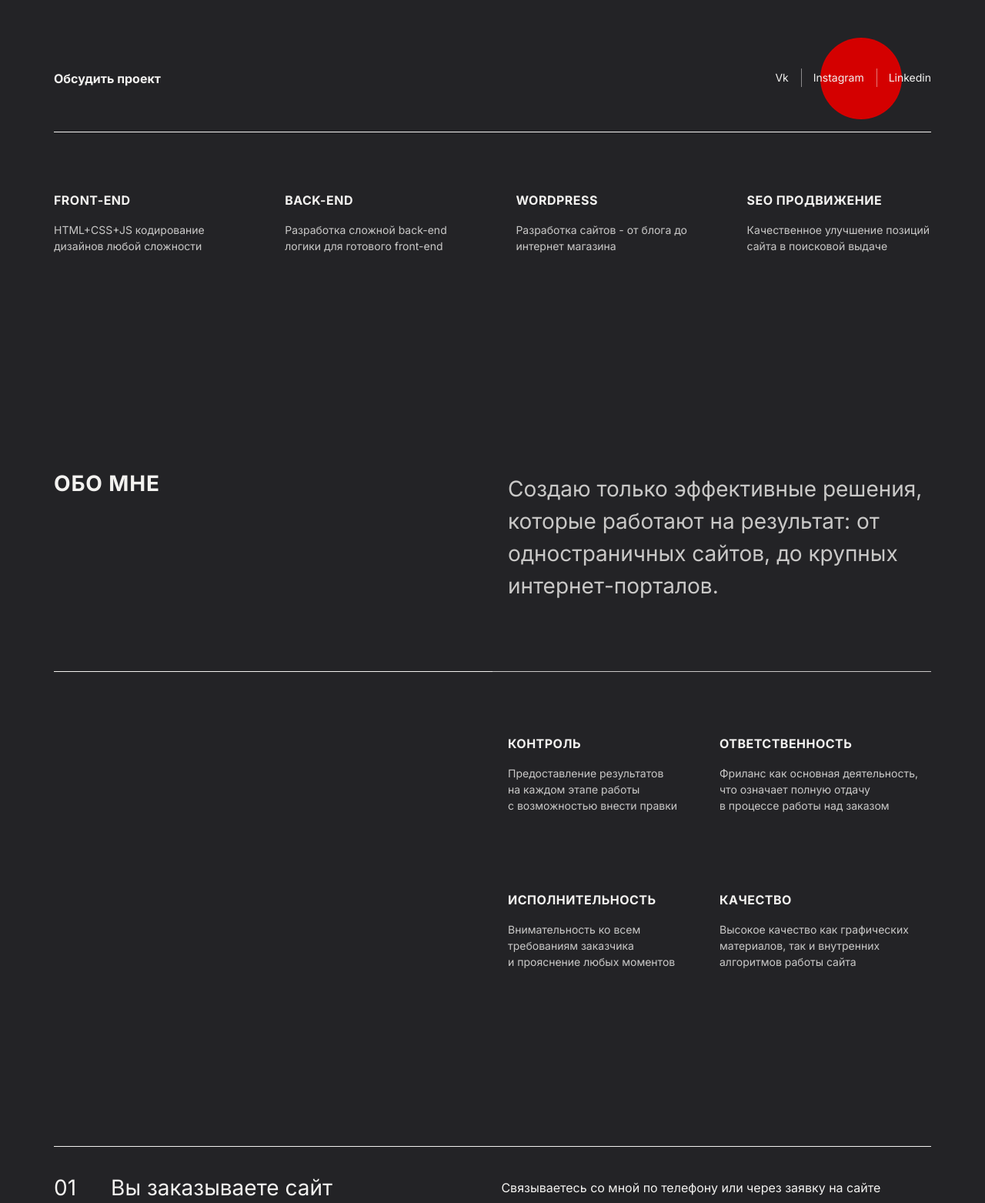
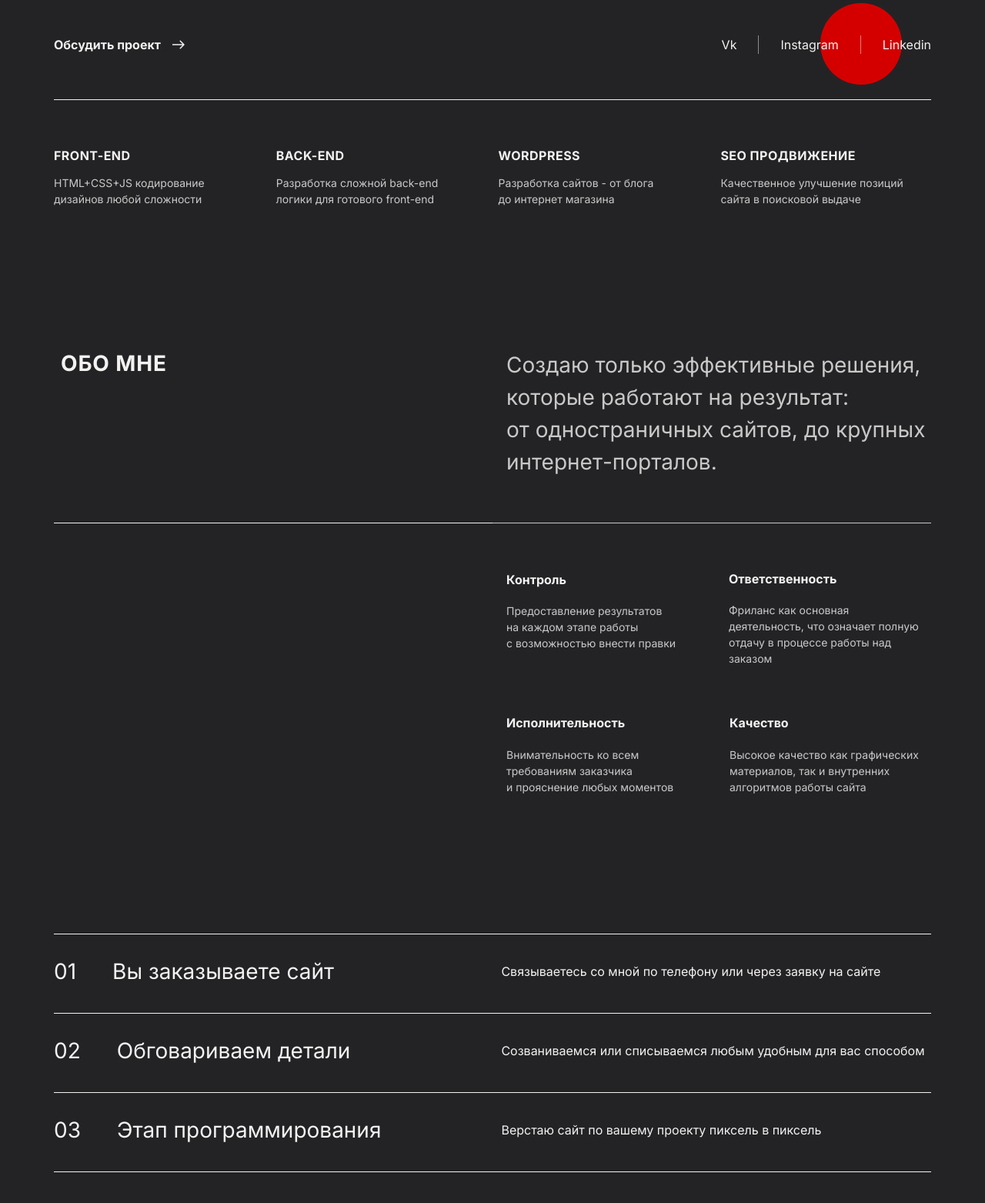
Before and after one commit to artur162/Portfolio, a plain HTML site: page index.html in a window 1280 px wide. Shown: the part 770-2333 px from the top of the page at 77% size. Drawn offline with Linux system fonts and the light colour scheme.

Commit message:
We revive the site

```diff
--- a/css/style.css
+++ b/css/style.css
@@ -3,45 +3,45 @@ body {
   font-size: 14px;
 }
 
-.darck {
+.dark {
   background-color: #232326;
   color: #f3f2f0;
 }
 
-.darck .nav__link {
+.dark .nav-link {
   color: #f3f2f0;
 }
 
-.darck .circle circle {
+.dark .circle {
   fill: #d40000;
 }
 
-.darck .triangle path {
-  fill: #fff;
+.dark .triangle {
+  fill: #ffffff;
 }
 
-.darck .social,
-.darck .steps__item,
-.darck .abaut__title,
-.darck .abaut__description {
+.dark .social,
+.dark .steps-item,
+.dark .about-title,
+.dark .about-description {
   border-bottom: 1px solid #f3f2f0;
 }
 
-.darck .steps__item:first-child {
+.dark .steps-item:first-child {
   border-top: 1px solid #f3f2f0;
 }
 
 .light {
-  background-color: #f3f2f0;
+  background-color: #e5e5e5;
   color: #010101;
 }
 
-.light .nav__link {
+.light .nav-link {
   color: #010101;
 }
 
 .light .circle circle {
-  fill: #fff;
+  fill: #ffffff;
 }
 
 .light .triangle path {
@@ -49,133 +49,151 @@ body {
 }
 
 .light .social,
-.light .steps__item,
-.light.abaut__title,
-.light .abaut__description {
+.light .steps-item,
+.light .about-title,
+.light .about-description {
   border-bottom: 1px solid #010101;
 }
 
-.light .steps__item:first-child {
+.light .steps-item:first-child {
   border-top: 1px solid #010101;
 }
 
 .wrapper {
   max-width: 1140px;
   margin: 0 auto;
-  padding: 0 15px;
+  padding-left: 10px;
+  padding-right: 10px;
 }
 
 .header {
   display: flex;
   justify-content: space-between;
   padding-top: 40px;
-  margin-bottom: 60px;
+  padding-bottom: 65px;
 }
 
 .nav {
+  display: flex;
   list-style-type: none;
-  padding-left: 0;
+  padding-left: 10px;
   margin: 0;
-  display: flex;
-  font-weight: 400;
 }
 
-.nav__item {
-  padding: 0 16px;
+.nav-item {
+  padding-left: 14px;
+  padding-right: 14px;
 }
 
-.nav__item:first-child {
+.nav-item:first-child {
   padding-left: 0;
 }
 
-.nav__item:last-child {
+.nav-item:last-child {
   padding-right: 0;
 }
 
-.nav__link {
+.nav-link {
+  line-height: 150%;
   text-decoration: none;
+  transition: 0.2s color ease;
 }
 
-.nav__link:hover {
+.nav-link:hover {
   color: #d40000;
 }
 
-.nav__info .nav__item {
+.nav-info .nav-item {
   position: relative;
 }
 
-.nav__info .nav__item::before {
+.nav-info .nav-item::before {
   content: "";
-  position: absolute;
   display: block;
   width: 1px;
   height: 24px;
+  background-color: rgba(243, 242, 240, 0.5);
+  position: absolute;
   left: 0;
   top: calc(50% - 12px);
-  background-color: rgba(243, 242, 240, 0.5);
 }
 
-.nav__info .nav__item:first-child::before {
+.nav-info .nav-item:first-child::before {
   display: none;
 }
 
 .photo {
-  display: block;
+  margin-bottom: 115px;
   width: 100%;
-  margin-bottom: 120px;
+}
+
+.circle-main {
+  width: 253px;
+  height: 253px;
+  position: absolute;
+  left: -128px;
+  top: calc(50% - 126px);
+  z-index: 1;
+}
+
+.triangle {
+  position: absolute;
+  left: -151px;
+  top: -16px;
+  z-index: 2;
 }
 
 .main {
   position: relative;
 }
 
-.circle__main {
-  width: 253px;
-  height: 253px;
-  position: absolute;
-  left: -130px;
-  top: -45px;
-  z-index: 1;
-}
-
-.triangle {
-  position: absolute;
-  left: -150px;
-  top: -20px;
-  z-index: 2;
-}
-
 .main .title-h1 {
   position: relative;
   z-index: 4;
+  margin-bottom: 38px;
 }
 
 .name {
   font-size: 28px;
-  font-weight: 400;
+  line-height: 150%;
   position: relative;
   z-index: 3;
+  margin: 0;
 }
 
 .title-h1 {
+  font-weight: bold;
   font-size: 74px;
-  font-weight: 700;
+  line-height: 50px;
+  letter-spacing: 0.03em;
   text-transform: uppercase;
 }
 
 .social {
   display: flex;
   justify-content: space-between;
-  padding-bottom: 60px;
-  padding-top: 100px;
+  padding-bottom: 46px;
+  margin-top: 120px;
+}
+
+.social-item:last-child {
+  position: relative;
 }
 
 .project {
+  font-size: 16px;
+  line-height: 150%;
+  font-weight: 700;
   margin: 0;
   display: flex;
   align-items: center;
-  font-size: 16px;
-  font-weight: 700;
+  padding-bottom: 11px;
+  transition: 0.2s border-bottom ease;
+  border-bottom: 2px solid transparent;
+}
+
+.project:hover {
+  border-bottom: 2px solid #f3f2f0;
 }
 
 .project-img {
@@ -186,121 +204,164 @@ body {
   margin-left: 15px;
 }
 
-.social__item:last-child {
+.nav-social .nav-link {
+  font-size: 16px;
+}
+
+.nav-social .nav-item {
+  padding-left: 29px;
+  padding-right: 28px;
+}
+
+.nav-social .nav-item:last-child {
+  padding-right: 0;
+}
+
+.nav-social .nav-item {
   position: relative;
 }
 
-.circle__nav {
+.nav-social .nav-item::before {
+  content: "";
+  display: block;
+  width: 1px;
+  height: 24px;
+  background-color: rgba(243, 242, 240, 0.5);
+  position: absolute;
+  left: 0;
+  top: calc(50% - 12px);
+}
+
+.nav-social .nav-item:first-child::before {
+  display: none;
+}
+
+.circle-nav {
   width: 106px;
   height: 106px;
   position: absolute;
   right: 38px;
-  top: calc(50% - 53px);
-  z-index: 1;
-}
-
-.nav__info {
-  position: relative;
-  z-index: 2;
+  top: calc(50% - 60px);
 }
 
 .skill {
   display: flex;
   justify-content: space-between;
-  padding-top: 60px;
-  margin-bottom: 180px;
+  padding-top: 47px;
 }
 
-.skill__item {
-  flex: 0 0 21%;
-}
-
-.title-h3 {
-  font-weight: 700;
-  font-size: 16px;
-  line-height: 150%;
+.skill .title-h3 {
   letter-spacing: 0.03em;
   text-transform: uppercase;
 }
 
-.description  {
+.scill-item {
+  flex: 0 0 21%;
+  margin-right: 3%;
+}
+
+.skill .description {
   line-height: 150%;
   opacity: 0.8;
 }
 
-.abaut {
-  display: grid;
-  grid-template: 349px / repeat(4, 1fr);
-  margin-bottom: 180px;
+.title-h3 {
+  font-size: 16px;
+  font-weight: 700;
 }
 
-.abaut__title {
+.about-item > p {
+  margin-top: 0;
+  margin-bottom: 0;
+}
+
+.about-item .title-h3 {
+  margin-bottom: 21px;
+}
+
+.section-about {
+  padding-top: 108px;
+}
+
+.about {
+  display: grid;
+  grid-template: 289px / repeat(4, 1fr);
+}
+
+.about-title {
   grid-column: 1/3;
   grid-row: 1/2;
+  font-weight: 700;
   font-size: 28px;
-  font-weight: 700;
+  line-height: 150%;
   letter-spacing: 0.03em;
   text-transform: uppercase;
   padding-top: 60px;
-  padding-bottom: 60px;
+  padding-left: 9px;
 }
 
-.abaut__description {
+.about-description {
   grid-column: 3/5;
   grid-row: 1/2;
+  padding: 62px 4px 62px 18px;
   font-size: 28px;
   line-height: 150%;
   opacity: 0.8;
-  padding: 62px 10px 62px 20px;
 }
 
-.abaut-01 {
+.about-item .description {
+  line-height: 150%;
+  opacity: 0.8;
+}
+
+.about-01 {
   grid-column: 3/4;
   grid-row: 2/3;
-  padding: 65px 20px 35px 20px;
+  padding: 48px 4px 35px 18px;
 }
 
-.abaut-02 {
+.about-02 {
   grid-column: 4/5;
   grid-row: 2/3;
-  padding: 65px 10px 35px 10px;
+  padding: 47px 5px 35px 22px;
 }
-.abaut-03 {
+
+.about-03 {
   grid-column: 3/4;
   grid-row: 3/4;
-  padding: 35px 20px;
+  padding: 13px 18px;
 }
 
-.abaut-04 {
+.about-04 {
   grid-column: 4/5;
   grid-row: 3/4;
-  padding: 35px 10px 35px 10px;
+  padding: 13px 11px 13px 23px;
 }
 
-.section__steps {
-  padding-bottom: 190px;
+.section-steps {
+  padding-top: 167px;
+  padding-bottom: 180px;
 }
 
-.steps__item {
+.steps-item {
   display: flex;
   justify-content: space-between;
   align-items: center;
+  padding-top: 10px;
+  padding-bottom: 15px;
   line-height: 150%;
-  padding-top: 15px;
-  padding-bottom: 15px;
 }
 
-.steps__title {
+.steps-title {
   font-size: 28px;
 }
 
-.steps__title span {
-  margin-right: 45px;
+.steps-title span {
+  margin-right: 47px;
 }
 
-.steps__description {
+.steps-description {
   font-size: 16px;
-  line-height: 150%;
   flex: 0 0 49%;
   max-width: 49%;
 }
--- a/index.html
+++ b/index.html
@@ -12,155 +12,131 @@
 </head>
 
 <body>
-  <div class="darck">
+  <div class="dark">
     <div class="wrapper">
       <header class="header">
-        <nav class="header__nav">
+        <nav>
           <ul class="nav">
-            <li class="nav__item">
-              <a class="nav__link" href="#">Обо мне</a>
-            </li>
-            <li class="nav__item">
-              <a class="nav__link" href="#">Портфолио</a>
-            </li>
-            <li class="nav__item">
-              <a class="nav__link" href="#">Этапы работ</a>
-            </li>
-            <li class="nav__item">
-              <a class="nav__link" href="#">Цены</a>
-            </li>
-            <li class="nav__item">
-              <a class="nav__link" href="#">Обратная связь</a>
-            </li>
+            <li class="nav-item"><a class="nav-link" href="#">Обо мне</a></li>
+            <li class="nav-item"><a class="nav-link" href="#">Портфолио</a></li>
+            <li class="nav-item"><a class="nav-link" href="#">Этапы работ</a></li>
+            <li class="nav-item"><a class="nav-link" href="#">Цены</a></li>
+            <li class="nav-item"><a class="nav-link" href="#">Обратная связь</a></li>
           </ul>
         </nav>
-        <ul class="nav nav__info">
-          <li class="nav__item">
-            <a class="nav__link" href="tel:+79237777777">8 923 777-77-77</a>
-          </li>
-          <li class="nav__item">
-            <a class="nav__link" href="mailto:alexdev@gmail.com">
-              alexdev@gmail.com
-            </a>
-          </li>
+
+        <ul class="nav nav-info">
+          <li class="nav-item"><a class="nav-link" href="tel:+79237777777">8 923 777-77-77</a></li>
+          <li class="nav-item"><a class="nav-link" href="mailto:alexdev@gmail.com">alexdev@gmail.com</a></li>
         </ul>
       </header>
-      <img class="photo" src="img/photo.png" alt="фото" />
+
+      <img class="photo" src="img/photo.png" alt="фото">
+
       <main>
         <div class="main">
-          <svg class="circle circle__main" viewBox="0 0 253 253" xmlns="http://www.w3.org/2000/svg">
+          <svg class="circle circle-main" viewBox="0 0 253 253" xmlns="http://www.w3.org/2000/svg">
             <circle cx="126.5" cy="126.5" r="126.5" />
           </svg>
 
           <svg class="triangle" width="66" height="72" viewBox="0 0 66 72" xmlns="http://www.w3.org/2000/svg">
-            <path d="M33 0L65.909 71.25H0.0910339L33 0Z">
+            <path d="M33 0L65.909 71.25H0.0910339L33 0Z" />
           </svg>
 
           <p class="name">Александр Антропов</p>
           <h1 class="title-h1">web-разработчик</h1>
         </div>
         <div class="social">
-          <div class="social__item">
+          <div class="social-item">
             <p class="project">
               <span>Обсудить проект</span>
-              <span class="project__img"></span>
+              <span class="project-img"></span>
             </p>
           </div>
-          <div class="social__item">
-            <svg class="circle circle__nav" viewBox="0 0 253 253" xmlns="http://www.w3.org/2000/svg">
+
+          <div class="social-item">
+            <svg class="circle circle-nav" viewBox="0 0 253 253" xmlns="http://www.w3.org/2000/svg">
               <circle cx="126.5" cy="126.5" r="126.5" />
             </svg>
-            <ul class="nav nav__info">
-              <li class="nav__item">
-                <a class="nav__link" href="#" target="black">Vk</a>
-              </li>
-              <li class="nav__item">
-                <a class="nav__link" href="#" target="black">Instagram</a>
-              </li>
-              <li class="nav__item">
-                <a class="nav__link" href="#" target="black">Linkedin</a>
-              </li>
+            <ul class="nav nav-social">
+              <li class="nav-item"><a href="#" class="nav-link" target="_black">Vk</a></li>
+              <li class="nav-item"><a href="#" class="nav-link" target="_black">Instagram</a></li>
+              <li class="nav-item"><a href="#" class="nav-link" target="_black">Linkedin</a></li>
             </ul>
           </div>
         </div>
+
         <div class="skill">
-          <div class="skill__item">
+          <div class="scill-item">
             <h3 class="title-h3">FRONT-END</h3>
-            <p class="description">
-              HTML+CSS+JS кодирование дизайнов любой сложности
-            </p>
+            <p class="description">HTML+CSS+JS кодирование дизайнов любой сложности</p>
           </div>
-
-          <div class="skill__item">
+          <div class="scill-item">
             <h3 class="title-h3">Back-end</h3>
-            <p class="description">
-              Разработка сложной back-end логики для готового front-end
-            </p>
+            <p class="description">Разработка сложной back-end логики для готового front-end</p>
           </div>
-
-          <div class="skill__item">
+          <div class="scill-item">
             <h3 class="title-h3">WORDPRESS</h3>
-            <p class="description">
-              Разработка сайтов - от блога до интернет магазина
-            </p>
+            <p class="description">Разработка сайтов - от блога до&nbsp;интернет магазина</p>
           </div>
-
-          <div class="skill__item">
+          <div class="scill-item">
             <h3 class="title-h3">SEO продвижение</h3>
-            <p class="description">
-              Качественное улучшение позиций сайта в поисковой выдаче
+            <p class="description">Качественное улучшение позиций сайта в поисковой выдаче</p>
+          </div>
+        </div>
+      </main>
+      <section class="section-about">
+        <div class="about">
+          <div class="about-item about-title">
+            <p>Обо мне</p>
+          </div>
+          <div class="about-item about-description">
+            <p>Создаю только эффективные решения, которые работают на результат: от&nbsp;одностраничных сайтов, до
+              крупных интернет-порталов.</p>
+          </div>
+          <div class="about-item about-01">
+            <h3 class="title-h3">Контроль</h3>
+            <p class="description">Предоставление результатов на&nbsp;каждом этапе работы с&nbsp;возможностью внести
+              правки</p>
+          </div>
+          <div class="about-item about-02">
+            <h3 class="title-h3">Ответственность</h3>
+            <p class="description">Фриланс как основная деятельность, что означает полную отдачу в&nbsp;процессе работы
+              над заказом</p>
+          </div>
+          <div class="about-item about-03">
+            <h3 class="title-h3">Исполнительность</h3>
+            <p class="description">Внимательность ко всем требованиям заказчика и&nbsp;прояснение любых моментов</p>
+          </div>
+          <div class="about-item about-04">
+            <h3 class="title-h3">Качество</h3>
+            <p class="description">Высокое качество как графических материалов, так и внутренних алгоритмов работы сайта
             </p>
           </div>
         </div>
-      </main>
-      <section class="section__abaut">
-        <div class="abaut">
-          <div class="abaut__item abaut__title">
-            <p>Обо мне</p>
+
+      </section>
+      <section class="section-steps">
+        <div class="steps">
+          <div class="steps-item">
+            <p class="steps-title"><span>01</span>Вы заказываете сайт</p>
+            <p class="steps-description">Связываетесь со мной по телефону или через заявку на сайте</p>
           </div>
-          <div class="abaut__item abaut__description">
-            <p>Создаю только эффективные решения, которые работают на результат: от одностраничных сайтов, до крупных
-            интернет-порталов.</p>
+
+          <div class="steps-item">
+            <p class="steps-title"><span>02</span>Обговариваем детали</p>
+            <p class="steps-description">Созваниваемся или списываемся любым удобным для вас способом</p>
           </div>
-          <div class="abaut__item abaut-01">
-            <h3 class="title-h3">Контроль</h3>
-            <p class="description">Предоставление результатов на&nbsp;каждом этапе работы с&nbsp;возможностью внести правки</p>
-          </div>
-          <div class="abaut__item abaut-02">
-            <h3 class="title-h3">Ответственность</h3>
-            <p class="description">Фриланс как основная деятельность, что означает полную отдачу в&nbsp;процессе работы над заказом</p>
-          </div>
-          <div class="abaut__item abaut-03">
-            <h3 class="title-h3">Исполнительность</h3>
-            <p class="description">Внимательность ко всем требованиям заказчика и&nbsp;прояснение любых моментов</p>
-          </div>
-          <div class="abaut__item abaut-04">
-            <h3 class="title-h3">Качество</h3>
-            <p class="description">Высокое качество как графических материалов, так и внутренних алгоритмов работы сайта</p>
+
+          <div class="steps-item">
+            <p class="steps-title"><span>03</span>Этап программирования</p>
+            <p class="steps-description">Верстаю сайт по вашему проекту пиксель в пиксель</p>
           </div>
         </div>
       </section>
+    </div>
+  </div>
 
-      <section  class="section__steps">
-        <div class="steps">
-          <div class="steps__item">
-            <p class="steps__title"><span>01</span>Вы заказываете сайт</p>
-            <p class="steps__description">Связываетесь со мной по телефону или через заявку на сайте</p>
-
-          </div>
-          <div class="steps__item">
-            <p class="steps__title"><span>02</span>Обговариваем детали</p>
-            <p class="steps__description">Созваниваемся или списываемся любым удобным для вас способом</p>
-          </div>
-
-          <div class="steps__item">
-            <p class="steps__title"><span>01</span> Этап программирования</p>
-            <p class="steps__description">Верстаю сайт по вашему проекту пиксель в пиксель</p>
-          </div>
-      </section>
-    </div>
-    <footer></footer>
-  </div>
 </body>
 
 </html>
```
